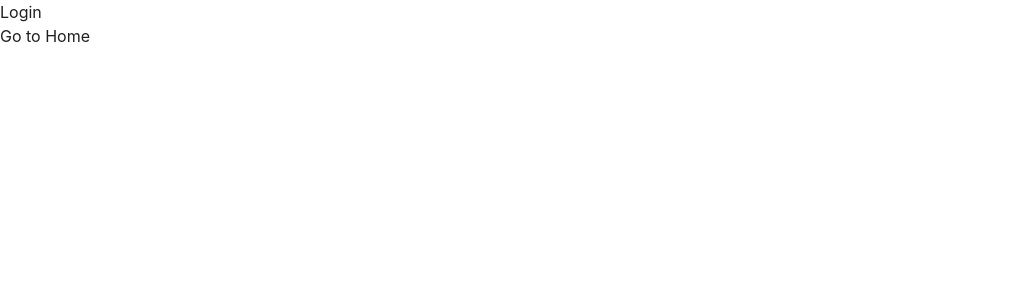
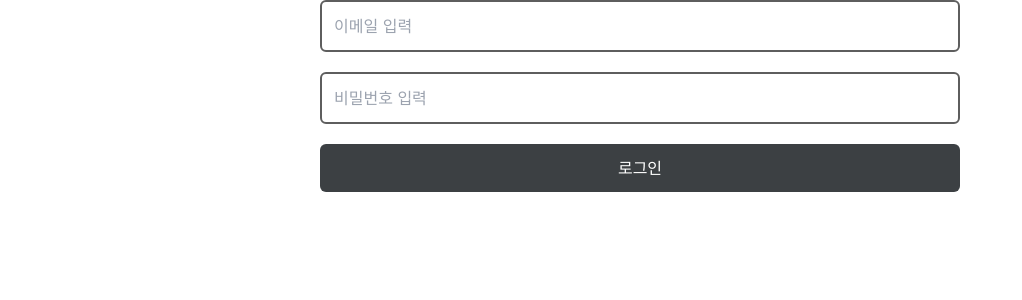
Before and after one commit to changhui-chan/TeamSync, a Next.js app: page /login in a window 1280 px wide. Shown: the top 300 px of the page, without its empty margins (0-1022 px from the left). Built offline with nearby package versions, Linux system fonts and the light colour scheme.

Commit message:
✨feat: 로그인 1차 개발

```diff
--- a/src/app/login/page.tsx
+++ b/src/app/login/page.tsx
@@ -1,13 +1,122 @@
-import Link from 'next/link';
+'use client';
+import { useState } from 'react';
+import type { SubmitHandler } from 'react-hook-form';
+import { useForm } from 'react-hook-form';
 
+import ErrorMessages from '@/shared/input/errorMessage';
+import Input from '@/shared/input/input';
 
-const LoginPage = () => {
+interface FormInput {
+  email: string;
+  password: string;
+}
+
+const Login = () => {
+  const {
+    register,
+    handleSubmit,
+    setError,
+    clearErrors,
+    formState: { errors, isValid },
+  } = useForm<FormInput>();
+
+  const [isVisible, setIsVisible] = useState(false);
+
+  const handleEyeClick = () => {
+    setIsVisible((prev) => !prev);
+  };
+
+  const onSubmit: SubmitHandler<FormInput> = (data) => {
+    console.log('결과:', data);
+    // 이후 추가 작업 예정
+  };
+
   return (
-    <div>
-      <h1>Login</h1>
-      <Link href="/">Go to Home</Link>
+    <div className="mt-[100] flex min-h-screen w-full items-start justify-center">
+      <form
+        onSubmit={handleSubmit(onSubmit)}
+        className="flex w-2/4 flex-col gap-5"
+        noValidate
+      >
+        <div>
+          <Input
+            {...register('email', {
+              required: '이메일을 입력해주세요.',
+              onChange: (e) => {
+                const value = e.target.value;
+                if (value.length > 1) {
+                  clearErrors('email');
+                }
+              },
+              onBlur: (e) => {
+                const value = e.target.value;
+                if (!value) {
+                  setError('email', {
+                    type: 'manual',
+                    message: '이메일을 입력해주세요.',
+                  });
+                } else if (
+                  !/^[a-zA-Z0-9._%+-]+@[a-zA-Z0-9.-]+\.[a-zA-Z]{2,4}$/.test(
+                    value
+                  )
+                ) {
+                  setError('email', {
+                    type: 'manual',
+                    message: '올바른 이메일 형식을 입력해주세요.',
+                  });
+                } else {
+                  clearErrors('email');
+                }
+              },
+            })}
+            type="email"
+            name="email"
+            placeholder="이메일 입력"
+            className="w-full rounded-md border-2 p-3 focus:outline-green-300"
+            isError={!!errors.email}
+            noneBorder="border-black-400"
+            errorBorder="border-error"
+          />
+          {errors.email && (
+            <ErrorMessages
+              errorClass="text-error text-sm"
+              errorMessage={errors.email?.message as string}
+            />
+          )}
+        </div>
+        <div className="relative w-full">
+          <Input
+            {...register('password', {
+              required: '비밀번호를 입력해주세요.',
+            })}
+            name="password"
+            placeholder="비밀번호 입력"
+            type={isVisible ? 'text' : 'password'}
+            className="w-full rounded-md border-2 p-3 focus:outline-green-300"
+            isError={!!errors.password}
+            noneBorder="border-black-400"
+            errorBorder="border-error"
+            isVisible={isVisible}
+            onEyeClick={handleEyeClick}
+          />
+          {errors.password && (
+            <ErrorMessages
+              errorClass="text-error text-sm"
+              errorMessage={errors.password?.message as string}
+            />
+          )}
+        </div>
+
+        <button
+          type="submit"
+          className={`w-full rounded-md p-3 text-white-100 ${!isValid ? 'cursor bg-black-300' : 'bg-green-300'}`}
+          disabled={!isValid}
+        >
+          로그인
+        </button>
+      </form>
     </div>
   );
 };
 
-export default LoginPage;
+export default Login;
--- /dev/null
+++ b/src/shared/input/errorMessage.tsx
@@ -0,0 +1,13 @@
+interface ErrorMessagesProps {
+  errorClass?: string;
+  errorMessage?: string;
+}
+
+const ErrorMessages: React.FC<ErrorMessagesProps> = ({
+  errorClass,
+  errorMessage,
+}) => {
+  return errorMessage ? <p className={errorClass}>{errorMessage}</p> : null;
+};
+
+export default ErrorMessages;
--- a/src/shared/input/eyeButton.tsx
+++ /dev/null
@@ -1,16 +0,0 @@
-import { FaEye, FaEyeSlash } from 'react-icons/fa';
-
-interface EyeButtonProps {
-  isVisible: boolean;
-  onClick: () => void;
-}
-const EyeButton = ({ isVisible, onClick }: EyeButtonProps) => {
-  return (
-    <div>
-      <button onClick={onClick}>
-        {isVisible ? <FaEyeSlash /> : <FaEye />}
-      </button>
-    </div>
-  );
-};
-export default EyeButton;
--- a/src/shared/input/input.tsx
+++ b/src/shared/input/input.tsx
@@ -1,3 +1,7 @@
+'use client';
+import { useState } from 'react';
+import { FaEye, FaEyeSlash } from 'react-icons/fa';
+
 interface InputProps extends React.InputHTMLAttributes<HTMLInputElement> {
   name: string;
   className: string;
@@ -5,7 +9,10 @@ interface InputProps extends React.InputHTMLAttributes<HTMLInputElement> {
   noneBorder: string;
   errorBorder: string;
   errorMessage?: string;
-  errorColor?: string;
+  errorClass?: string;
+  isVisible?: boolean;
+  onEyeClick?: () => void;
+  onChange?: (e: React.ChangeEvent<HTMLInputElement>) => void;
 }
 
 const Input = ({
@@ -14,18 +21,38 @@ const Input = ({
   isError,
   errorBorder,
   noneBorder,
-  errorMessage,
-  errorColor,
+  isVisible = false,
+  onEyeClick,
+  onChange,
   ...rest
 }: InputProps) => {
+  const [inputValue, setInputValue] = useState('');
+
+  const handleChange = (e: React.ChangeEvent<HTMLInputElement>) => {
+    setInputValue(e.target.value);
+    if (onChange) {
+      onChange(e);
+    }
+  };
+
   return (
-    <div>
+    <div className="relative">
       <input
         name={name}
         className={`${className} ${isError ? errorBorder : noneBorder}`}
+        type={name === 'password' && isVisible ? 'text' : 'password'}
+        value={inputValue}
+        onChange={handleChange}
         {...rest}
       />
-      {isError && errorMessage && <p className={errorColor}>{errorMessage}</p>}
+      {name === 'password' && inputValue && onEyeClick && (
+        <button
+          onClick={onEyeClick}
+          className="absolute right-3 top-1/2 -translate-y-1/2 transform"
+        >
+          {isVisible ? <FaEyeSlash /> : <FaEye />}
+        </button>
+      )}
     </div>
   );
 };
```
